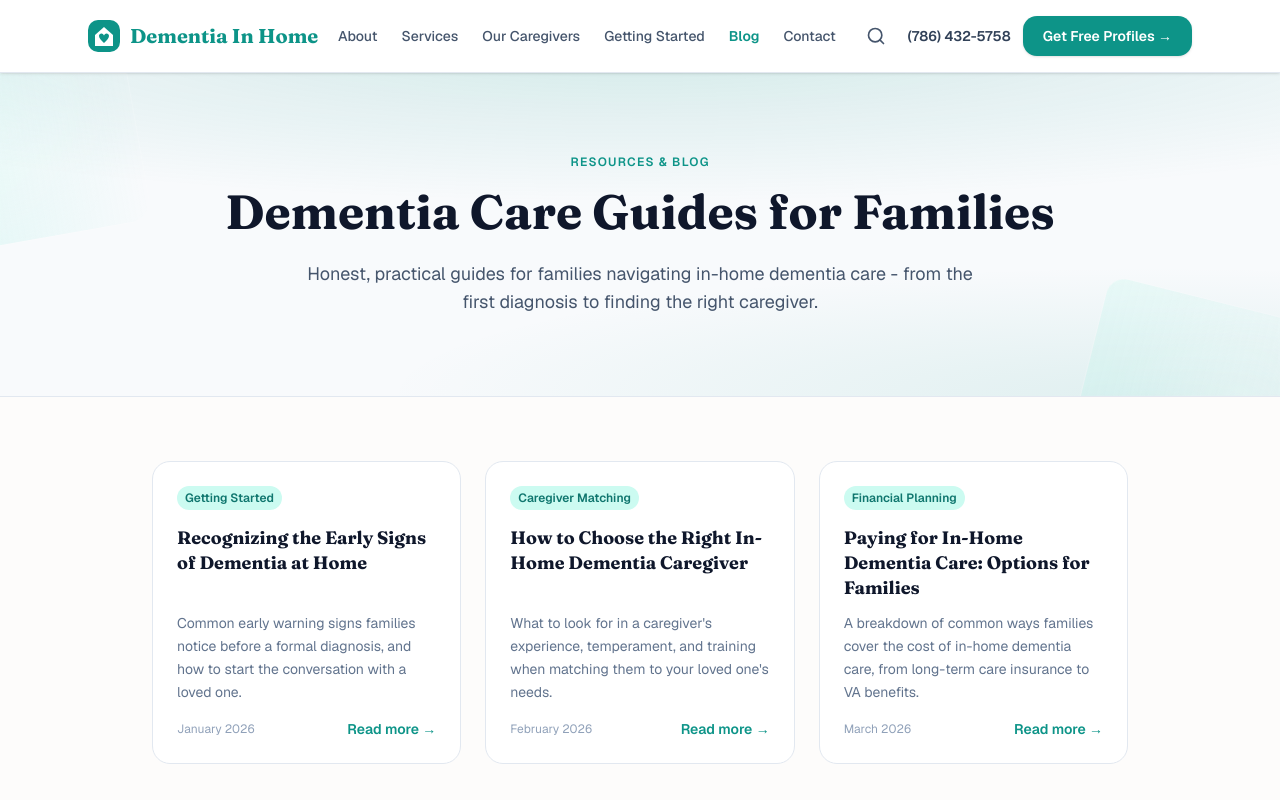
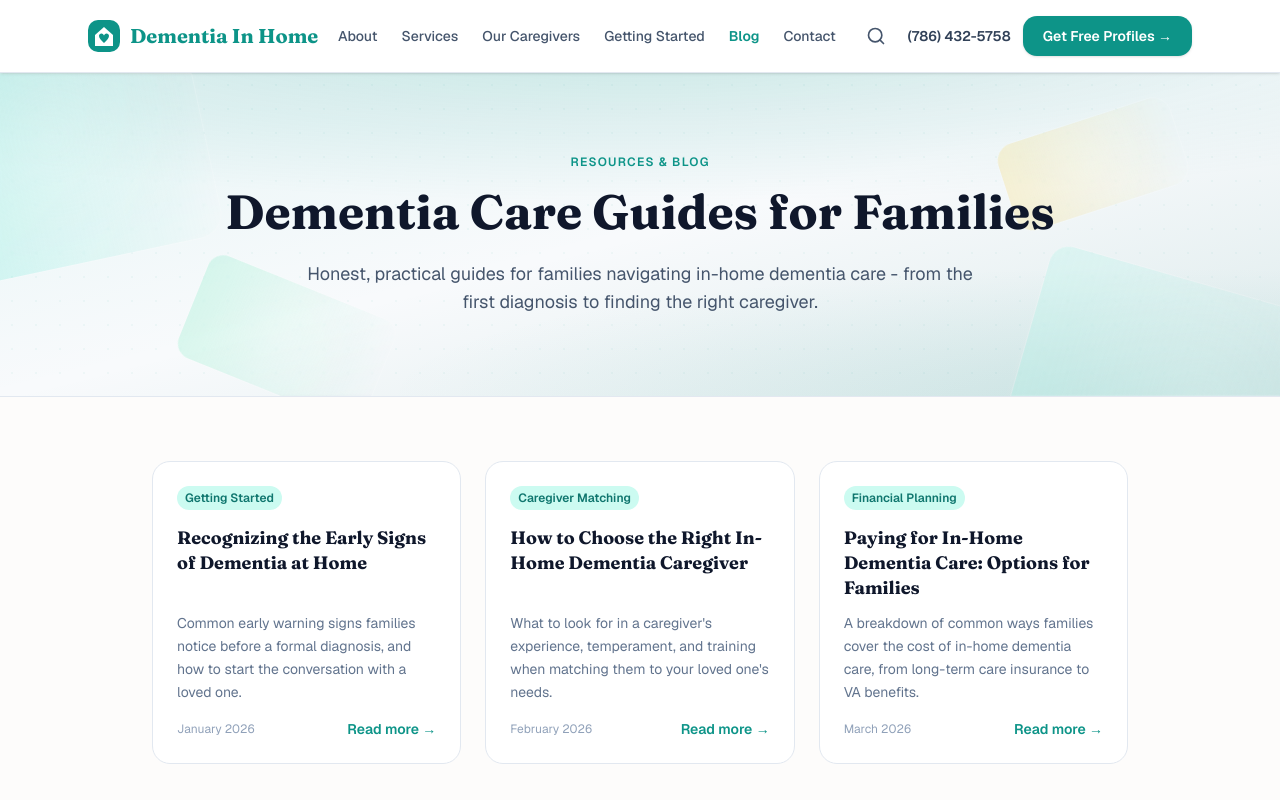
Before and after one commit to Bristotle/dementiainhome, a Next.js app: page /blog in a window 1280 px wide. Shown: the top 800 px of the page. Built offline with nearby package versions, Linux system fonts and the light colour scheme.

Commit message:
Richer background treatment for secondary page heroes

```diff
--- a/components/ui/shape-background.tsx
+++ b/components/ui/shape-background.tsx
@@ -81,13 +81,24 @@ export function ShapeBackgroundFull({ className }: { className?: string }) {
   );
 }
 
-/** Lighter set of shapes — for smaller secondary page-header sections. */
+/** Richer set of shapes + texture — for secondary page-header sections. */
 export function ShapeBackgroundCompact({ className }: { className?: string }) {
   return (
     <div className={cn("absolute inset-0 overflow-hidden pointer-events-none", className)}>
       <div className="absolute inset-0 bg-soft-wash" />
-      <ElegantShape borderRadius={20} className="top-[-20%] left-[-10%]" delay={0.2} gradient="from-teal-300/[0.18]" height={220} rotate={-10} width={260} />
-      <ElegantShape borderRadius={18} className="bottom-[-25%] right-[-10%]" delay={0.35} gradient="from-teal-200/[0.15]" height={180} rotate={14} width={320} />
+      <div className="absolute inset-0 bg-linear-to-br from-teal-500/[0.08] via-transparent to-teal-700/[0.12]" />
+      <div
+        aria-hidden="true"
+        className="absolute inset-0 opacity-[0.35]"
+        style={{
+          backgroundImage: "radial-gradient(circle, rgba(13,148,136,0.12) 1px, transparent 1px)",
+          backgroundSize: "24px 24px",
+        }}
+      />
+      <ElegantShape borderRadius={24} className="top-[-25%] left-[-8%]" delay={0.15} gradient="from-teal-300/[0.28]" height={260} rotate={-12} width={300} />
+      <ElegantShape borderRadius={20} className="bottom-[-30%] right-[-8%]" delay={0.3} gradient="from-teal-200/[0.22]" height={220} rotate={16} width={360} />
+      <ElegantShape borderRadius={18} className="top-[10%] right-[8%]" delay={0.45} gradient="from-amber-300/[0.18]" height={90} rotate={-18} width={180} />
+      <ElegantShape borderRadius={16} className="bottom-[5%] left-[15%]" delay={0.6} gradient="from-emerald-300/[0.2]" height={110} rotate={22} width={200} />
     </div>
   );
 }
```
